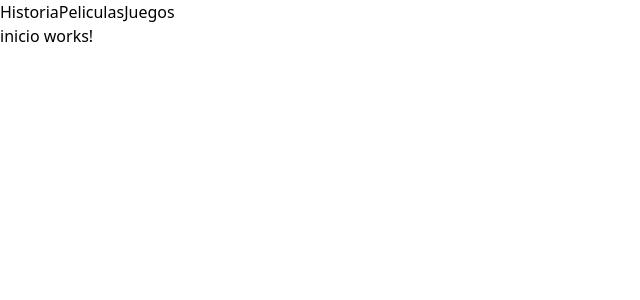
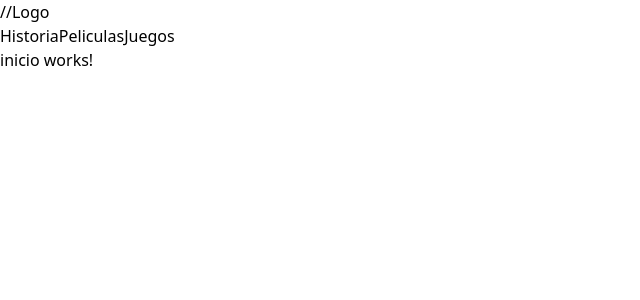
Before and after one commit to kevin-guerrero/Practica2_Ex2_Implementacio_de_una_plantilla_web, an Angular app: page / in a window 1280 px wide. Shown: the top 300 px of the page, without its empty margins (0-640 px from the left). Built offline with nearby package versions, Linux system fonts and the light colour scheme.

Commit message:
feat: substitueix componet navbar pel component header en app

```diff
--- a/src/app/app.component.html
+++ b/src/app/app.component.html
@@ -1,4 +1,4 @@
-<app-navbar></app-navbar>
+<app-header></app-header>
 <main>
     <router-outlet></router-outlet>
 </main>
--- a/src/app/app.component.ts
+++ b/src/app/app.component.ts
@@ -1,9 +1,9 @@
 import { Component, signal } from '@angular/core';
 import { RouterOutlet } from '@angular/router';
-import { NavbarComponent } from './navbar/navbar.component';
+import { HeaderComponent } from './header/header.component';
 
 @Component({
-  imports: [RouterOutlet, NavbarComponent],
+  imports: [RouterOutlet, HeaderComponent],
   selector: 'app-root',
   standalone:  true,
   templateUrl: './app.component.html',
```
